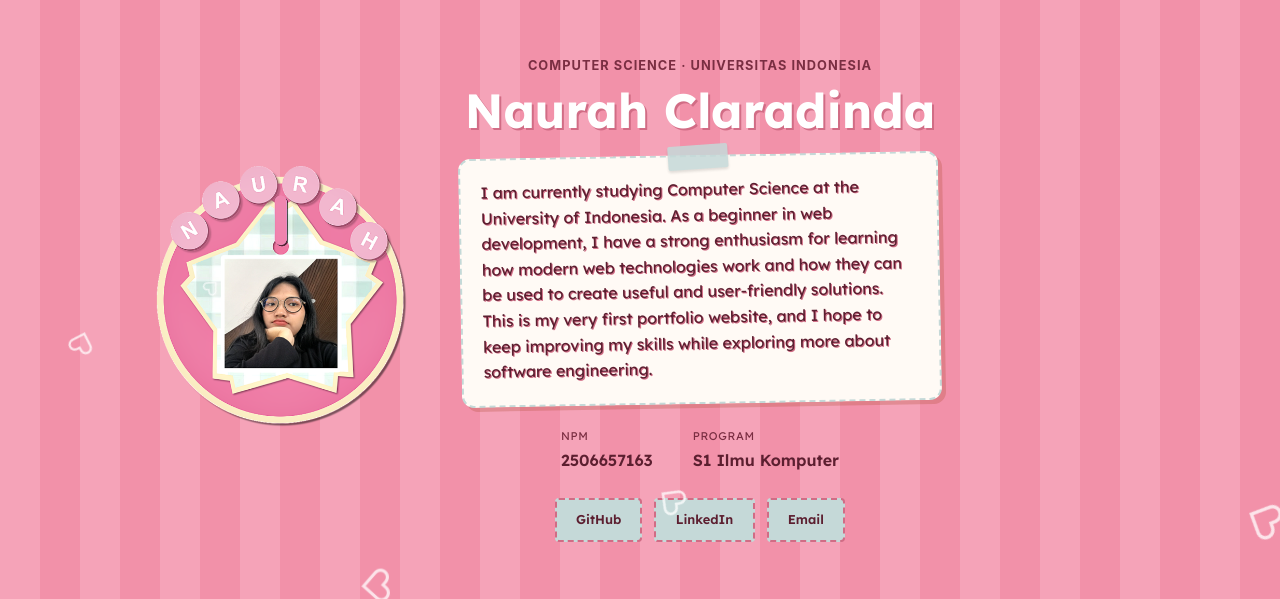
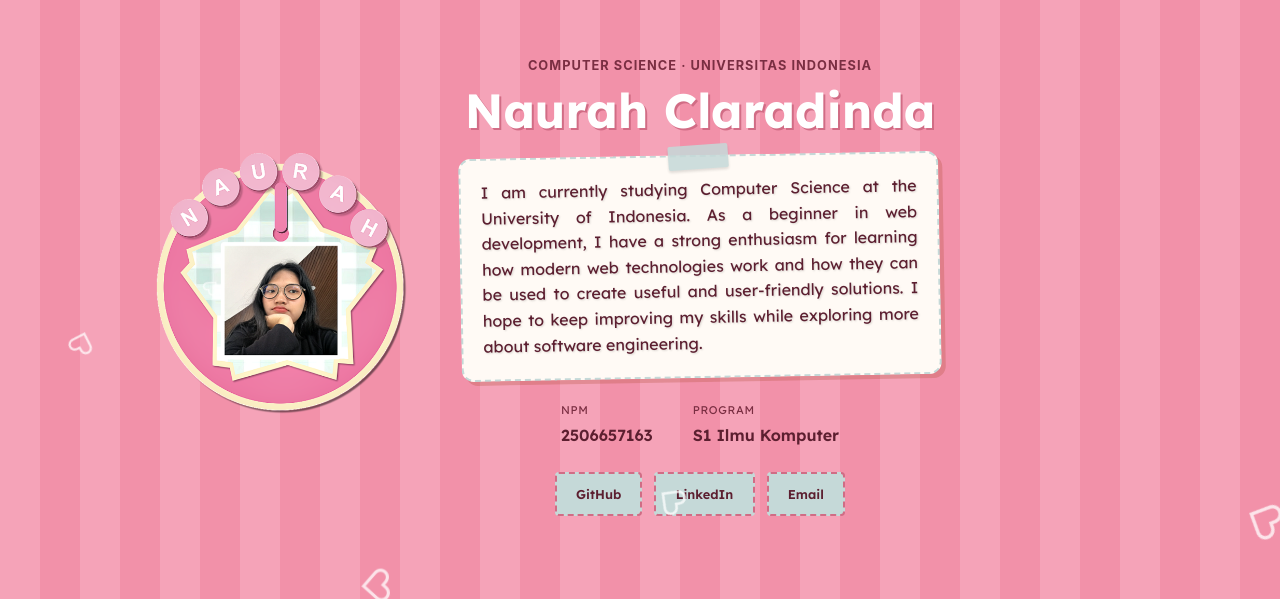
Before and after one commit to Naur4h/myportofolio, a Django app: page / in a window 1280 px wide. Shown: the part 92-691 px from the top of the page. Run offline with Django 5.2, Linux system fonts and the light colour scheme.

Commit message:
ganti bio

```diff
--- a/static/css/style.css
+++ b/static/css/style.css
@@ -188,14 +188,14 @@ h1, h2, h3, .brand {
 .bio {
     position: relative;
     color: var(--maroon);
-    text-shadow: 1px 1px 0px #d16c85;
+    text-shadow: 1px 1px 2px rgba(0, 0, 0, 0.15);
     background-color: #fffaf5;
     border: 2px dashed var(--teal);
     border-radius: 12px;
     padding: 1.25rem;
     box-shadow: 4px 4px 0px rgba(169, 68, 42, 0.25);
     font-family: "Lexend", sans-serif;
-    text-align: left;
+    text-align: justify;
     margin-bottom: 1.5rem;
     transform: rotate(-1deg);
 }
@@ -522,6 +522,7 @@ h1, h2, h3, .brand {
 
     .foto {
         max-width: 140px;
+
     }
 
     .hero-text h1 {
--- a/templates/index.html
+++ b/templates/index.html
@@ -43,7 +43,7 @@
                 <div class="hero-text">
                     <p class="hero-kicker">Computer Science &middot; Universitas Indonesia</p>
                     <h1>Naurah Claradinda</h1>
-                    <p class="bio">I am currently studying Computer Science at the University of Indonesia. As a beginner in web development, I have a strong enthusiasm for learning how modern web technologies work and how they can be used to create useful and user-friendly solutions. This is my very first portfolio website, and I hope to keep improving my skills while exploring more about software engineering.</p>
+                    <p class="bio">I am currently studying Computer Science at the University of Indonesia. As a beginner in web development, I have a strong enthusiasm for learning how modern web technologies work and how they can be used to create useful and user-friendly solutions. I hope to keep improving my skills while exploring more about software engineering.</p>
                     <dl class="meta-list">
                         <div class="meta-row">
                             <dt>NPM</dt>
```
